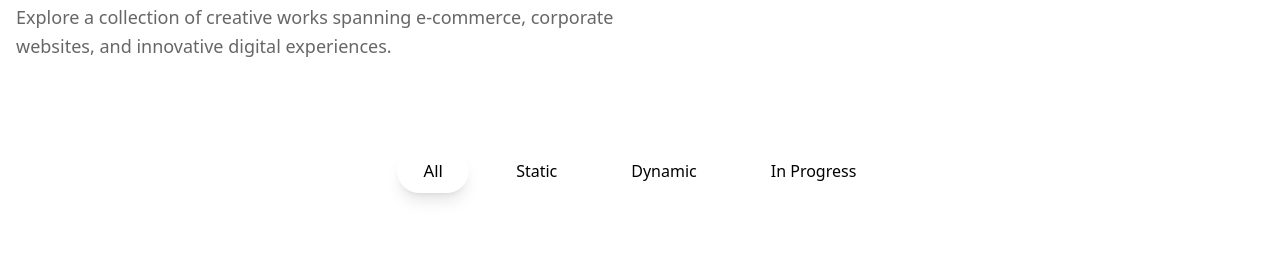
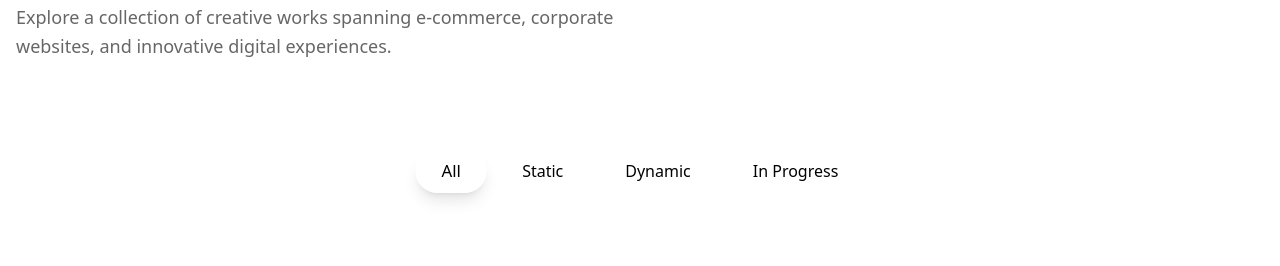
Before and after one commit to Udeme01/_quietdev_, a React (Vite) app: page /portfolio in a window 1280 px wide. Shown: the part 1020-1286 px from the top of the page. Built offline with nearby package versions, Linux system fonts and the light colour scheme.

Commit message:
update: made button scrollable on smaller screens

```diff
--- a/src/components/home/Projects.jsx
+++ b/src/components/home/Projects.jsx
@@ -31,7 +31,7 @@ const Projects = () => {
 
       {/* filtered buttons */}
 
-      <section className="mb-16 flex items-center justify-center gap-6 py-6">
+      <section className="mb-16 flex items-center justify-center gap-3 py-6 overflow-x-auto whitespace-nowrap scrollbar-hide">
         {filters.map((filter) => {
           return (
             <button
--- a/src/index.css
+++ b/src/index.css
@@ -14,3 +14,7 @@
   --lato-bold: 700;
   --lato-black: 900;
 }
+
+.scrollbar-hide::-webkit-scrollbar {
+  display: none;
+}
```
